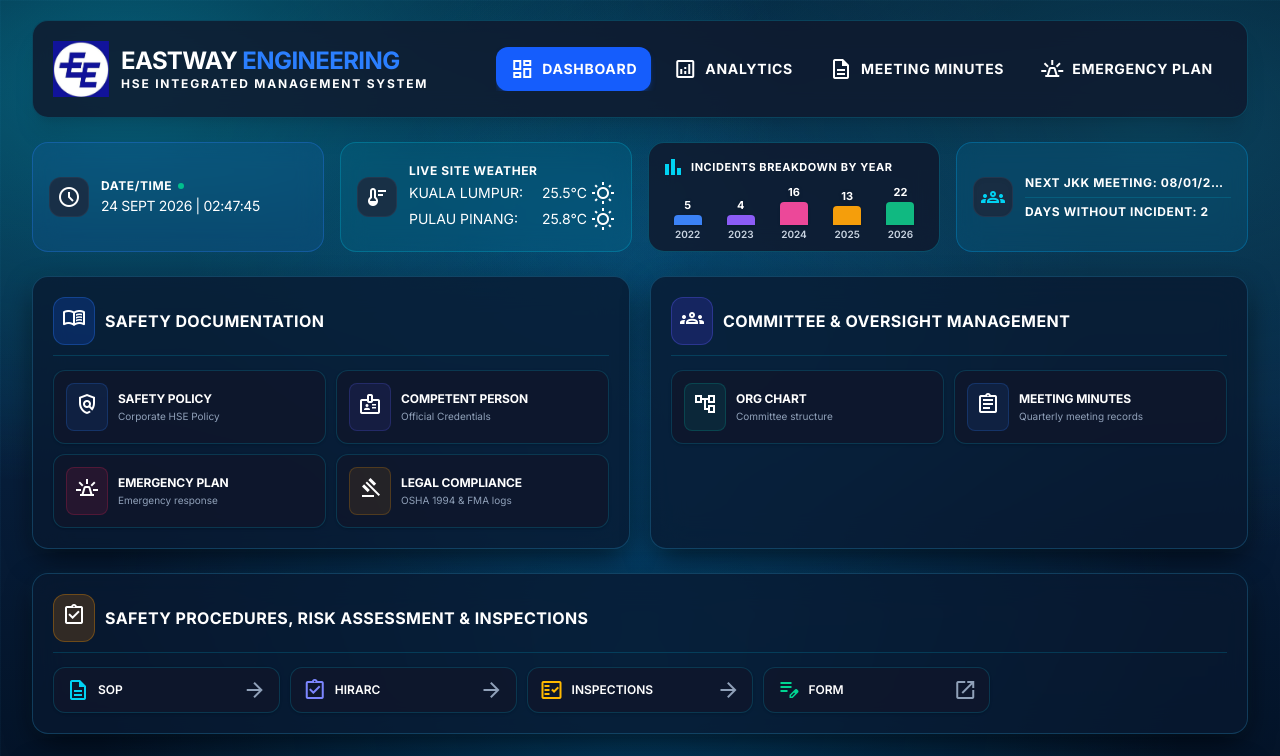
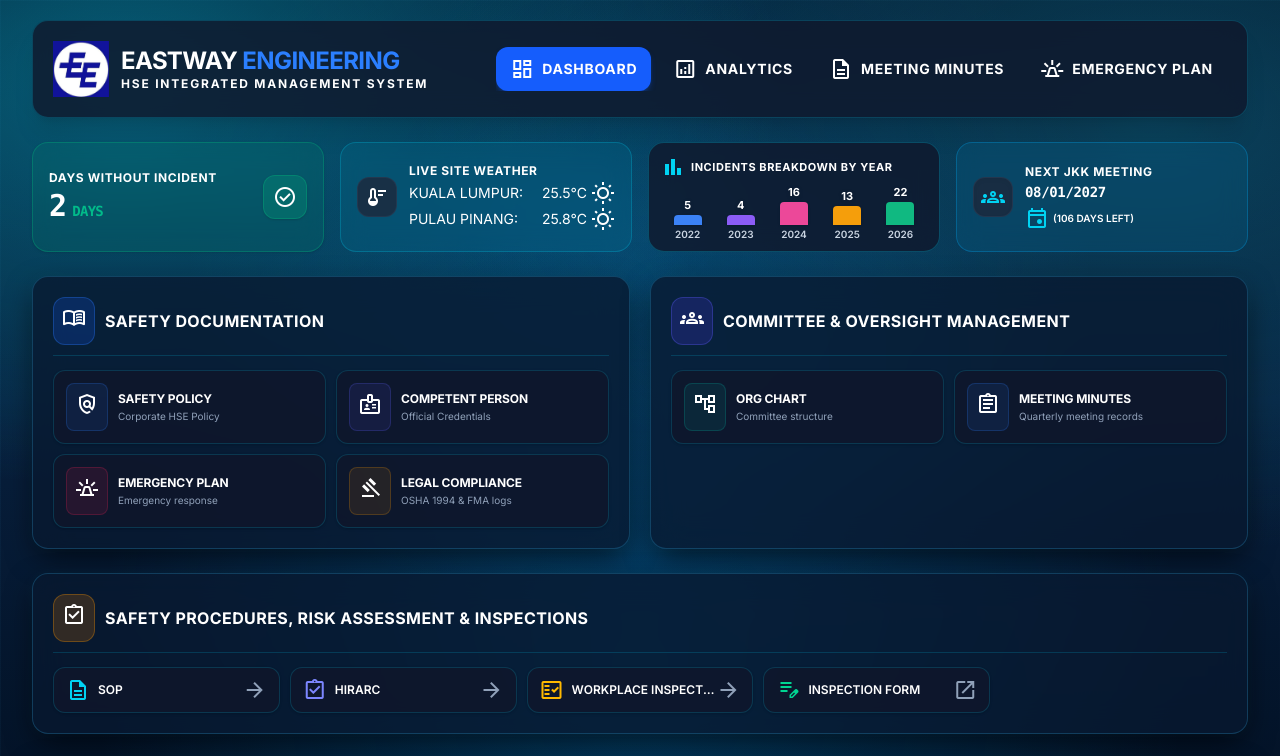
Before and after one commit to syafiqeastway-byte/HSE-system, a React (Vite) app: page / in a window 1280 px wide. Shown: the top 756 px of the page. Built offline with nearby package versions, Linux system fonts and the light colour scheme; no server answers.

Commit message:
feat: update dashboard, refresh logic, and UI labels
- Add auto-refresh to Emergency Plan page
- Replace Clock with Days Without Incident card in TelemetryHub
- Mask employee IDs and improve data fetching range
- Update UI labels for consistency

```diff
--- a/src/components/EmergencyPlanPage.tsx
+++ b/src/components/EmergencyPlanPage.tsx
@@ -2,6 +2,7 @@ import React, { useState, useEffect } from 'react';
 import { FirstAidCert, DocumentViewContext } from '../types';
 import { fetchFirstAidCertData } from '../utils/gasBridge';
 import { MOCK_FIRST_AID_CERTS } from '../data/mockData';
+import { useAutoRefresh } from '../hooks/useAutoRefresh';
 
 interface EmergencyPlanPageProps {
   onOpenDocument: (doc: DocumentViewContext) => void;
@@ -47,6 +48,16 @@ export const EmergencyPlanPage: React.FC<EmergencyPlanPageProps> = ({
         setIsRefreshing(false);
       });
   };
+
+  useAutoRefresh(() => {
+    fetchFirstAidCertData(true)
+      .then((data) => {
+        if (data && data.length > 0) {
+          setCerts(data);
+        }
+      })
+      .catch(() => {});
+  }, { intervalMs: 60000 });
 
   const filteredCerts = certs.filter((c) => {
     const q = searchQuery.trim().toLowerCase();
@@ -231,7 +242,14 @@ export const EmergencyPlanPage: React.FC<EmergencyPlanPageProps> = ({
                         }`}
                       >
                         <td className="py-1 px-3 font-mono font-medium text-white border border-cyan-500/20 leading-none">
-                          {cert.employeeId || '-'}
+                          {(() => {
+                            const rawId = cert.employeeId?.trim();
+                            if (!rawId || rawId === '-') {
+                              return '';
+                            }
+                            if (rawId.startsWith('*')) return rawId;
+                            return rawId.length > 4 ? `***${rawId.slice(-4)}` : `***${rawId}`;
+                          })()}
                         </td>
                         <td className="py-1 px-3 font-medium text-white border border-cyan-500/20 leading-none">{cert.name}</td>
                         <td className="py-1 px-3 text-white border border-cyan-500/20 leading-none">{cert.department}</td>
--- a/src/components/HomePage.tsx
+++ b/src/components/HomePage.tsx
@@ -275,7 +275,7 @@ export const HomePage: React.FC<HomePageProps> = ({
           >
             <div className="flex items-center gap-2 truncate">
               <span className="material-symbols-outlined text-amber-400 text-base">fact_check</span>
-              <span className="truncate">INSPECTIONS</span>
+              <span className="truncate">WORKPLACE INSPECTION</span>
             </div>
             <span className="material-symbols-outlined text-slate-400 text-sm group-hover:text-white group-hover:translate-x-0.5 transition-transform">
               arrow_forward
@@ -291,7 +291,7 @@ export const HomePage: React.FC<HomePageProps> = ({
           >
             <div className="flex items-center gap-2 truncate">
               <span className="material-symbols-outlined text-emerald-400 text-base">edit_note</span>
-              <span className="truncate">FORM</span>
+              <span className="truncate">INSPECTION FORM</span>
             </div>
             <span className="material-symbols-outlined text-slate-400 text-sm group-hover:text-white group-hover:translate-x-0.5 transition-transform">
               open_in_new
--- a/src/components/TelemetryHub.tsx
+++ b/src/components/TelemetryHub.tsx
@@ -314,21 +314,19 @@ export const TelemetryHub: React.FC<TelemetryHubProps> = ({
   return (
     <div className="grid grid-cols-1 sm:grid-cols-2 lg:grid-cols-4 gap-3.5 sm:gap-4 mb-6">
 
-      {/* 1. Real-Time System Clock */}
-      <div className="bg-blue-500/10 border border-blue-500/30 rounded-2xl px-3.5 py-2.5 sm:px-4 sm:py-3 min-h-24 flex items-center justify-between backdrop-blur-md">
-        <div className="flex items-center gap-3">
-          <div className="w-9 h-9 sm:w-10 sm:h-10 rounded-xl bg-slate-800/80 text-slate-200 flex items-center justify-center flex-shrink-0 border border-slate-700/50">
-            <span className="material-symbols-outlined text-xl sm:text-2xl">schedule</span>
+      {/* 1. Days Without Incident Card (Replaces DATE/TIME) */}
+      <div className="bg-emerald-500/10 border border-emerald-500/30 rounded-2xl px-3.5 py-2.5 sm:px-4 sm:py-3 min-h-24 flex items-center justify-between backdrop-blur-md shadow-sm">
+        <div className="flex-1 min-w-0 pr-2">
+          <div className="flex items-center gap-1.5 text-xs font-bold text-emerald-400 uppercase tracking-wider">
+            <span>DAYS WITHOUT INCIDENT</span>
           </div>
-          <div>
-            <div className="flex items-center gap-1.5 text-xs font-bold text-cyan-400 uppercase tracking-wider">
-              <span>DATE/TIME</span>
-              <span className="w-1.5 h-1.5 rounded-full bg-emerald-400 animate-pulse"></span>
-            </div>
-            <div className="text-xs sm:text-sm font-normal text-white mt-0.5 tracking-tight">
-              {timeStr}
-            </div>
+          <div className="text-2xl sm:text-3xl font-extrabold text-white font-mono mt-0.5 tracking-tight flex items-baseline gap-1.5">
+            <span>{safeDays}</span>
+            <span className="text-xs sm:text-sm font-bold text-emerald-400/80 uppercase">DAYS</span>
           </div>
+        </div>
+        <div className="w-10 h-10 sm:w-11 sm:h-11 rounded-xl bg-emerald-500/20 text-emerald-400 flex items-center justify-center flex-shrink-0 border border-emerald-500/30 shadow-sm">
+          <span className="material-symbols-outlined text-2xl sm:text-3xl">check_circle</span>
         </div>
       </div>
 
@@ -420,7 +418,7 @@ export const TelemetryHub: React.FC<TelemetryHubProps> = ({
         </div>
       </div>
 
-      {/* 4. JKK Meeting & Safe Days Card */}
+      {/* 4. JKK Meeting Card */}
       <div
         onClick={onNavigateMinuteMeetings}
         className={`bg-sky-500/10 border border-sky-500/30 rounded-2xl px-3.5 py-2.5 sm:px-4 sm:py-3 min-h-24 flex items-center justify-between backdrop-blur-md transition-all ${
@@ -433,19 +431,18 @@ export const TelemetryHub: React.FC<TelemetryHubProps> = ({
             <span className="material-symbols-outlined text-xl sm:text-2xl text-cyan-400">groups</span>
           </div>
           <div className="flex-1 min-w-0 flex flex-col justify-center">
-            {/* Top row: NEXT JKK MEETING: date */}
             <div className="text-xs sm:text-xs font-bold text-cyan-400 uppercase tracking-wider flex items-center justify-between gap-1">
-              <span className="truncate">
-                NEXT JKK MEETING: <span className="text-white font-extrabold">{displayMeetingDate}</span>
-              </span>
+              <span className="truncate">NEXT JKK MEETING</span>
             </div>
-
-            {/* Bottom row: DAYS WITHOUT INCIDENT */}
-            <div className="text-xs sm:text-xs font-bold text-emerald-400 uppercase tracking-wider mt-1.5 pt-1.5 border-t border-cyan-500/20 flex items-center justify-between gap-1">
-              <span className="truncate">
-                DAYS WITHOUT INCIDENT: <span className="text-white font-extrabold">{safeDays}</span>
-              </span>
+            <div className="text-xs sm:text-sm font-bold text-white mt-0.5 tracking-tight font-mono">
+              {displayMeetingDate}
             </div>
+            {meetingDaysRemaining && (
+              <div className="text-[10px] font-semibold text-slate-300 mt-1 flex items-center gap-1">
+                <span className="material-symbols-outlined text-xs text-cyan-400">event</span>
+                <span>{meetingDaysRemaining}</span>
+              </div>
+            )}
           </div>
         </div>
       </div>
--- a/src/data/mockData.ts
+++ b/src/data/mockData.ts
@@ -226,11 +226,11 @@ export const MOCK_INSPECTION_RECORDS: InspectionRecord[] = [
 export const MOCK_FIRST_AID_CERTS: FirstAidCert[] = [
   { id: 'FA-01', employeeId: '***6002', name: 'ASRAF', department: 'OFFICE', expiryDate: '29/4/2027', certLink: 'https://drive.google.com/file/d/1EPBWMdnQ7tO5HGHndsyAVIeUXmXaVdHM/view?usp=drive_link' },
   { id: 'FA-02', employeeId: '***4001', name: 'JULIANA', department: 'OFFICE', expiryDate: '20/5/2027', certLink: 'https://drive.google.com/file/d/1RkwDF4M5yy1TxS7iLmcG4gQCFciaR96s/view?usp=drive_link' },
-  { id: 'FA-03', employeeId: '-', name: 'ILYAS', department: 'IJOK', expiryDate: '20/5/2027', certLink: 'https://drive.google.com/file/d/1zt50bdqyJMQJhxqttFnBnviJv-WLxoxs/view?usp=drive_link' },
+  { id: 'FA-03', employeeId: '', name: 'ILYAS', department: 'IJOK', expiryDate: '20/5/2027', certLink: 'https://drive.google.com/file/d/1zt50bdqyJMQJhxqttFnBnviJv-WLxoxs/view?usp=drive_link' },
   { id: 'FA-04', employeeId: '***0001', name: 'SYAFIQ', department: 'IJOK', expiryDate: '20/5/2027', certLink: 'https://drive.google.com/file/d/1jTQ41zTaOG3mT6eUDGBpVXshQweLW3kS/view?usp=drive_link' },
-  { id: 'FA-05', employeeId: '-', name: 'TON NIZAM', department: 'IJOK', expiryDate: '29/4/2027', certLink: 'https://drive.google.com/file/d/1eKmrXKyS7dohCFke35Li-Co3eQinsxrN/view?usp=drive_link' },
-  { id: 'FA-06', employeeId: '-', name: 'YUSUFF', department: 'PENANG', expiryDate: '20/5/2027', certLink: 'https://drive.google.com/file/d/1keQhz8V7php8L7wxZUoECosmfjHyRgi2/view?usp=drive_link' },
-  { id: 'FA-07', employeeId: '-', name: 'RUDZUANIE', department: 'PENANG', expiryDate: '29/4/2027', certLink: 'https://drive.google.com/file/d/1VFP_hCYW2deeXeo5JgZvxkKScly9lb3a/view?usp=drive_link' }
+  { id: 'FA-05', employeeId: '', name: 'TON NIZAM', department: 'IJOK', expiryDate: '29/4/2027', certLink: 'https://drive.google.com/file/d/1eKmrXKyS7dohCFke35Li-Co3eQinsxrN/view?usp=drive_link' },
+  { id: 'FA-06', employeeId: '', name: 'YUSUFF', department: 'PENANG', expiryDate: '20/5/2027', certLink: 'https://drive.google.com/file/d/1keQhz8V7php8L7wxZUoECosmfjHyRgi2/view?usp=drive_link' },
+  { id: 'FA-07', employeeId: '', name: 'RUDZUANIE', department: 'PENANG', expiryDate: '29/4/2027', certLink: 'https://drive.google.com/file/d/1VFP_hCYW2deeXeo5JgZvxkKScly9lb3a/view?usp=drive_link' }
 ];
 
 export const MOCK_MINUTE_MEETINGS: MinuteMeeting[] = [
--- a/src/utils/gasBridge.ts
+++ b/src/utils/gasBridge.ts
@@ -472,7 +472,7 @@ export async function fetchFireExtinguisherData(): Promise<FireExtinguisherRecor
 // 10. First Aid Certifications
 export async function fetchFirstAidCertData(requireAuth: boolean = false): Promise<FirstAidCert[]> {
   const SPREADSHEET_ID = '1o9P6GnlsAwSJEUYHxITt1Opz973uX37MLBiv0LdFdIs';
-  const url = `https://docs.google.com/spreadsheets/d/${SPREADSHEET_ID}/gviz/tq?tqx=out:csv&sheet=FIRST%20AID%20KIT%20INSPECTION&range=AA5:AE12`;
+  const url = `https://docs.google.com/spreadsheets/d/${SPREADSHEET_ID}/gviz/tq?tqx=out:csv&sheet=FIRST%20AID%20KIT%20INSPECTION&range=AA5:AE`;
 
   try {
     const res = await fetch(url);
@@ -502,9 +502,9 @@ export async function fetchFirstAidCertData(requireAuth: boolean = false): Promi
             dataRows.forEach((row: any, index: number) => {
               if (Array.isArray(row) && row.length >= 2 && row.some((c: any) => c && String(c).trim() !== '')) {
                 const rawEmpId = (row[0] || '').trim();
-                let maskedEmpId = '-';
-                if (rawEmpId) {
-                  maskedEmpId = rawEmpId.length >= 3 ? '***' + rawEmpId.slice(3) : '***';
+                let maskedEmpId = '';
+                if (rawEmpId && rawEmpId !== '-') {
+                  maskedEmpId = rawEmpId.startsWith('*') ? rawEmpId : (rawEmpId.length > 4 ? '***' + rawEmpId.slice(-4) : '***' + rawEmpId);
                 }
 
                 certs.push({
```
